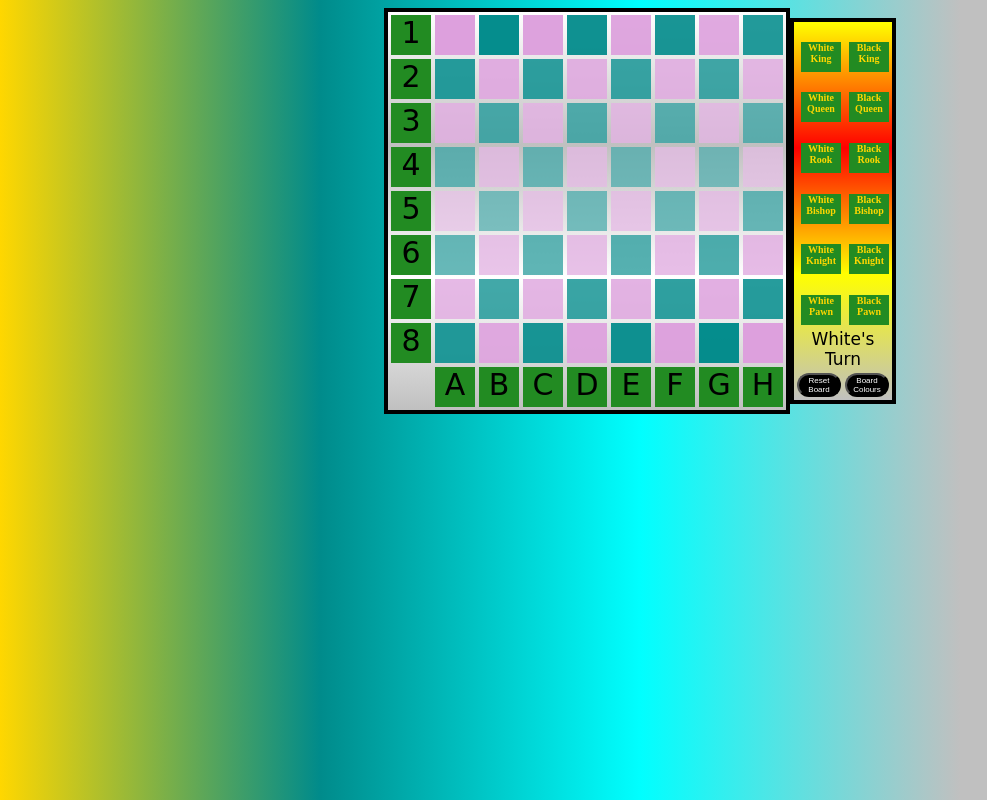
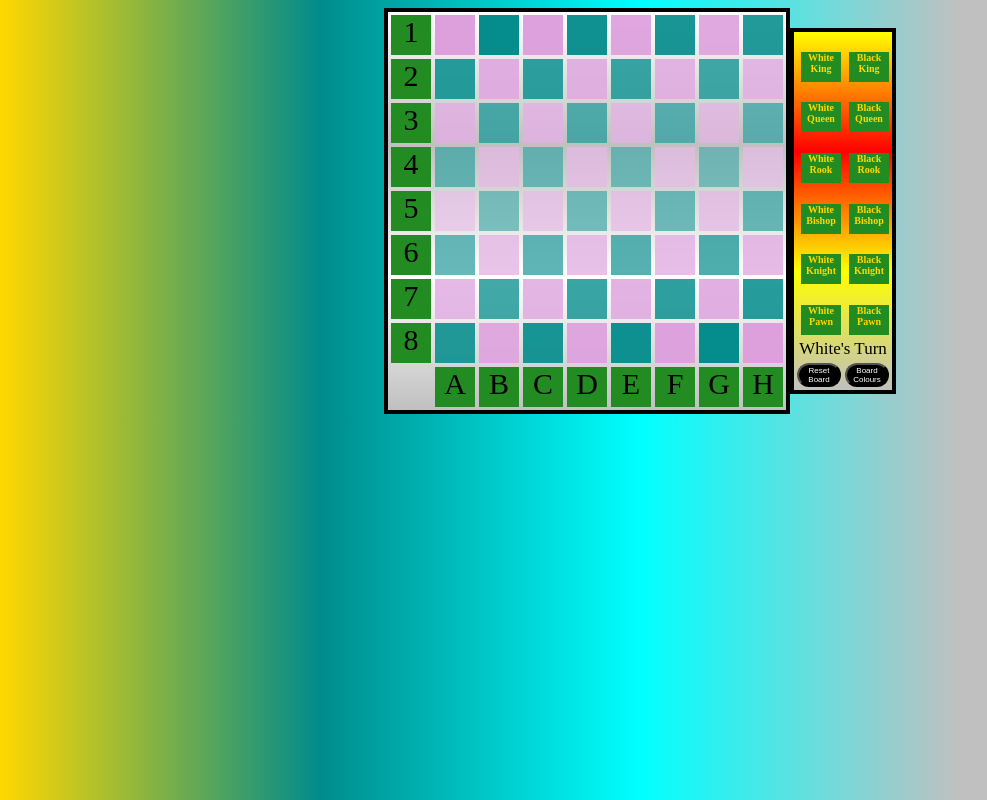
Before and after one commit to Soulbow2/soulbow2.github.io, a plain HTML site: page index.html in a window 1280 px wide. Shown: the whole page, without its empty margins (0-987 px from the left). Drawn offline with Linux system fonts and the light colour scheme.

Commit message:
Update style.css

```diff
--- a/style.css
+++ b/style.css
@@ -5,8 +5,7 @@ align-items: center;}
 table{border: solid 4px black;}
 p {font-size: 7px;
 text-align: center;
-margin: 0 0 0 0;
-font-family: cursive;}
+margin: 0 0 0 0;}
 h5 {font-size: 10px;
 text-align: center;
 color: gold; }
```
